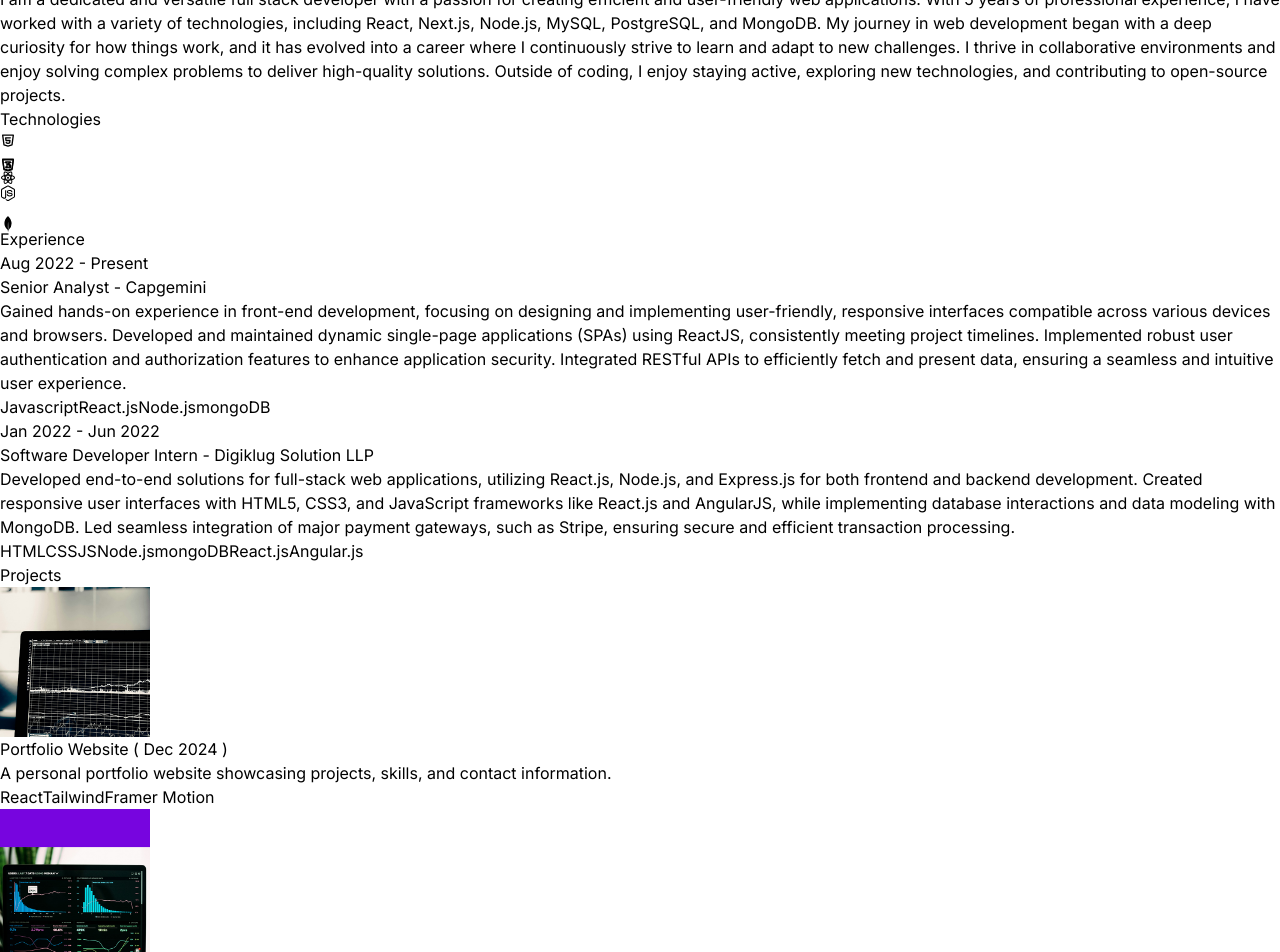
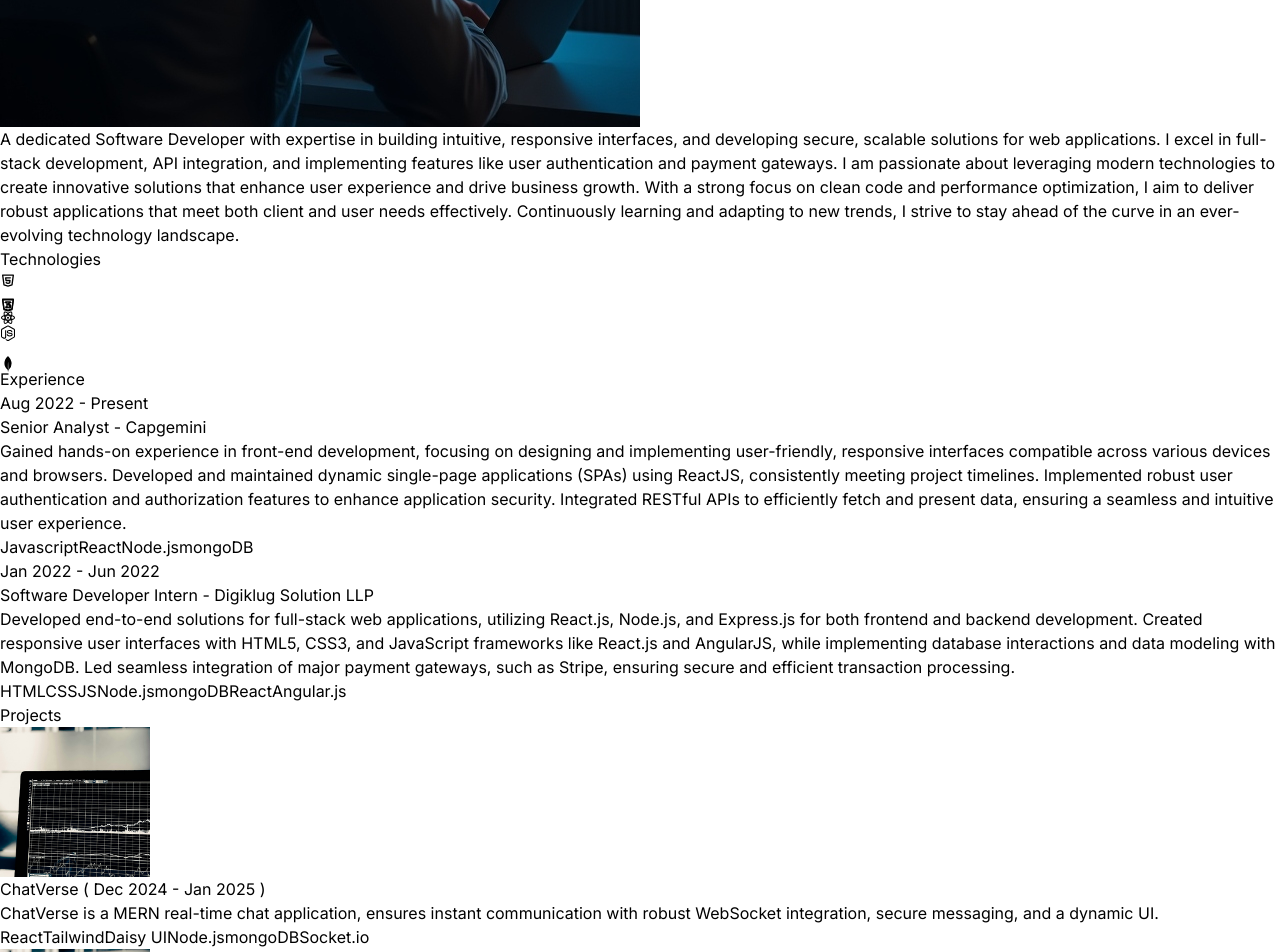
Before and after one commit to veeraj2404/portfolio, a React (Vite) app: page / in a window 1280 px wide. Shown: the part 1060-2012 px from the top of the page. Built offline with nearby package versions, Linux system fonts and the light colour scheme.

Commit message:
data fixed

```diff
--- a/src/constants/index.js
+++ b/src/constants/index.js
@@ -4,13 +4,23 @@ import project3 from "../assets/projects/project-3.jpg";
 import project4 from "../assets/projects/project-4.jpg";
 
 export const HERO_CONTENT = `Software Developer with 2 years of expertise in crafting and deploying
-innovative web applications across a diverse tech stack. Demonstrating
-proficiency in building responsive user interfaces, creating robust APIs, and
-effective collaboration within cross-functional teams. Eager to join a forwardthinking organization where I can expand my knowledge and gain practical
-exposure, contributing to both organizational and personal growth.
+  innovative web applications across a diverse tech stack. Demonstrating
+  proficiency in building responsive user interfaces, creating robust APIs, and
+  effective collaboration within cross-functional teams. Eager to join a forwardthinking organization where I can expand my knowledge and gain practical
+  exposure, contributing to both organizational and personal growth.
 `;
 
-export const ABOUT_TEXT = `I am a dedicated and versatile full stack developer with a passion for creating efficient and user-friendly web applications. With 5 years of professional experience, I have worked with a variety of technologies, including React, Next.js, Node.js, MySQL, PostgreSQL, and MongoDB. My journey in web development began with a deep curiosity for how things work, and it has evolved into a career where I continuously strive to learn and adapt to new challenges. I thrive in collaborative environments and enjoy solving complex problems to deliver high-quality solutions. Outside of coding, I enjoy staying active, exploring new technologies, and contributing to open-source projects.`;
+export const ABOUT_TEXT = `
+  A dedicated Software Developer with expertise in building intuitive,
+  responsive interfaces, and developing secure, scalable solutions for web applications.
+  I excel in full-stack development, API integration, and implementing features
+  like user authentication and payment gateways. I am passionate about leveraging
+  modern technologies to create innovative solutions that enhance user experience and
+  drive business growth. With a strong focus on clean code and performance optimization,
+  I aim to deliver robust applications that meet both client and user needs effectively.
+  Continuously learning and adapting to new trends,
+  I strive to stay ahead of the curve in an ever-evolving technology landscape.
+`;
 
 export const EXPERIENCES = [
   {
@@ -18,18 +28,26 @@ export const EXPERIENCES = [
     role: "Senior Analyst",
     company: "Capgemini",
     description: `Gained hands-on experience in front-end development, focusing on designing and implementing user-friendly, responsive interfaces compatible across various devices and browsers. Developed and maintained dynamic single-page applications (SPAs) using ReactJS, consistently meeting project timelines. Implemented robust user authentication and authorization features to enhance application security. Integrated RESTful APIs to efficiently fetch and present data, ensuring a seamless and intuitive user experience.`,
-    technologies: ["Javascript", "React.js", "Node.js", "mongoDB"],
+    technologies: ["Javascript", "React", "Node.js", "mongoDB"],
   },
   {
     year: "Jan 2022 - Jun 2022",
     role: "Software Developer Intern",
     company: "Digiklug Solution LLP",
     description: `Developed end-to-end solutions for full-stack web applications, utilizing React.js, Node.js, and Express.js for both frontend and backend development. Created responsive user interfaces with HTML5, CSS3, and JavaScript frameworks like React.js and AngularJS, while implementing database interactions and data modeling with MongoDB. Led seamless integration of major payment gateways, such as Stripe, ensuring secure and efficient transaction processing.`,
-    technologies: ["HTML", "CSS", "JS", "Node.js", "mongoDB", "React.js", "Angular.js"],
+    technologies: ["HTML", "CSS", "JS", "Node.js", "mongoDB", "React", "Angular.js"],
   }
 ];
 
 export const PROJECTS = [
+  {
+    title: "ChatVerse",
+    date: "Dec 2024 - Jan 2025",
+    image: project3,
+    description:
+      "ChatVerse is a MERN real-time chat application, ensures instant communication with robust WebSocket integration, secure messaging, and a dynamic UI.",
+    technologies: ["React", "Tailwind", "Daisy UI", "Node.js", "mongoDB", "Socket.io"],
+  },
   {
     title: "Portfolio Website",
     date: "Dec 2024",
```
Also changed, not shown: src/assets/about.jpg.
